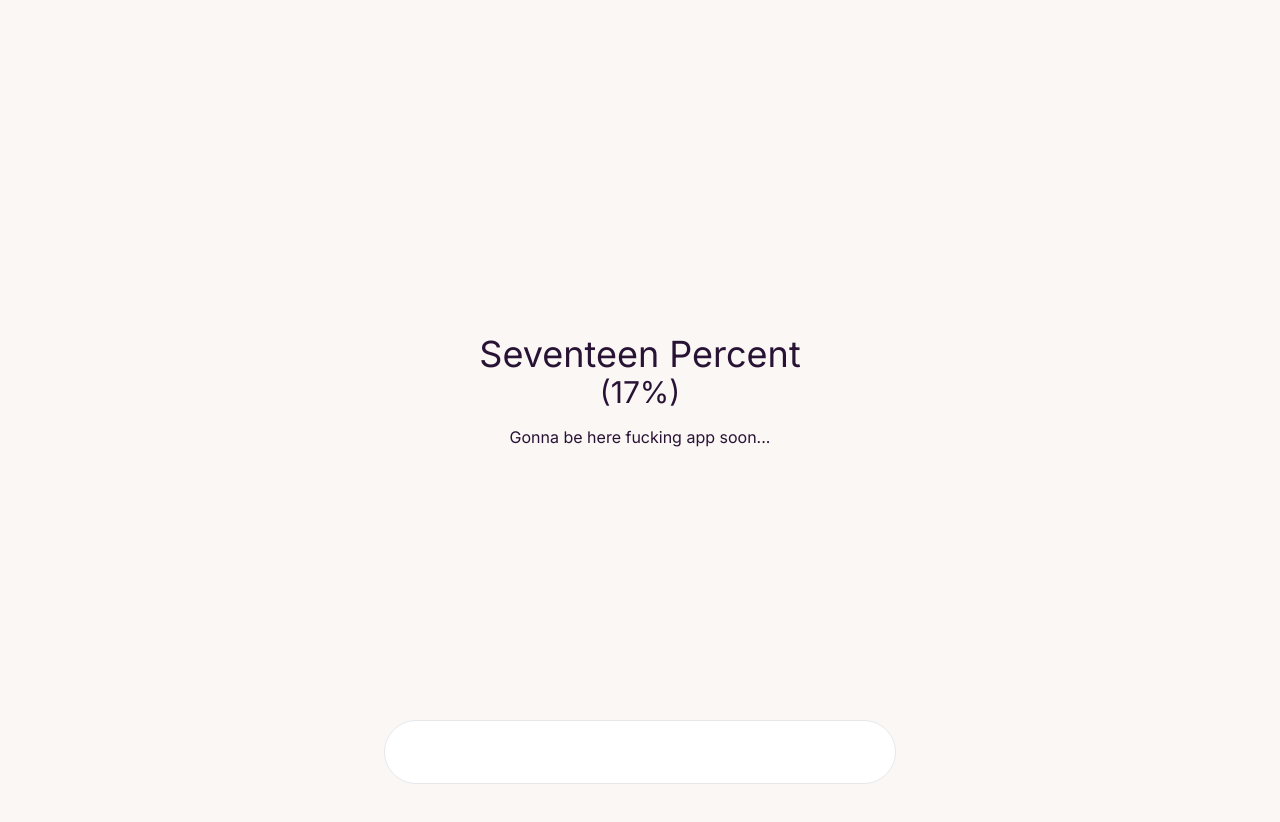
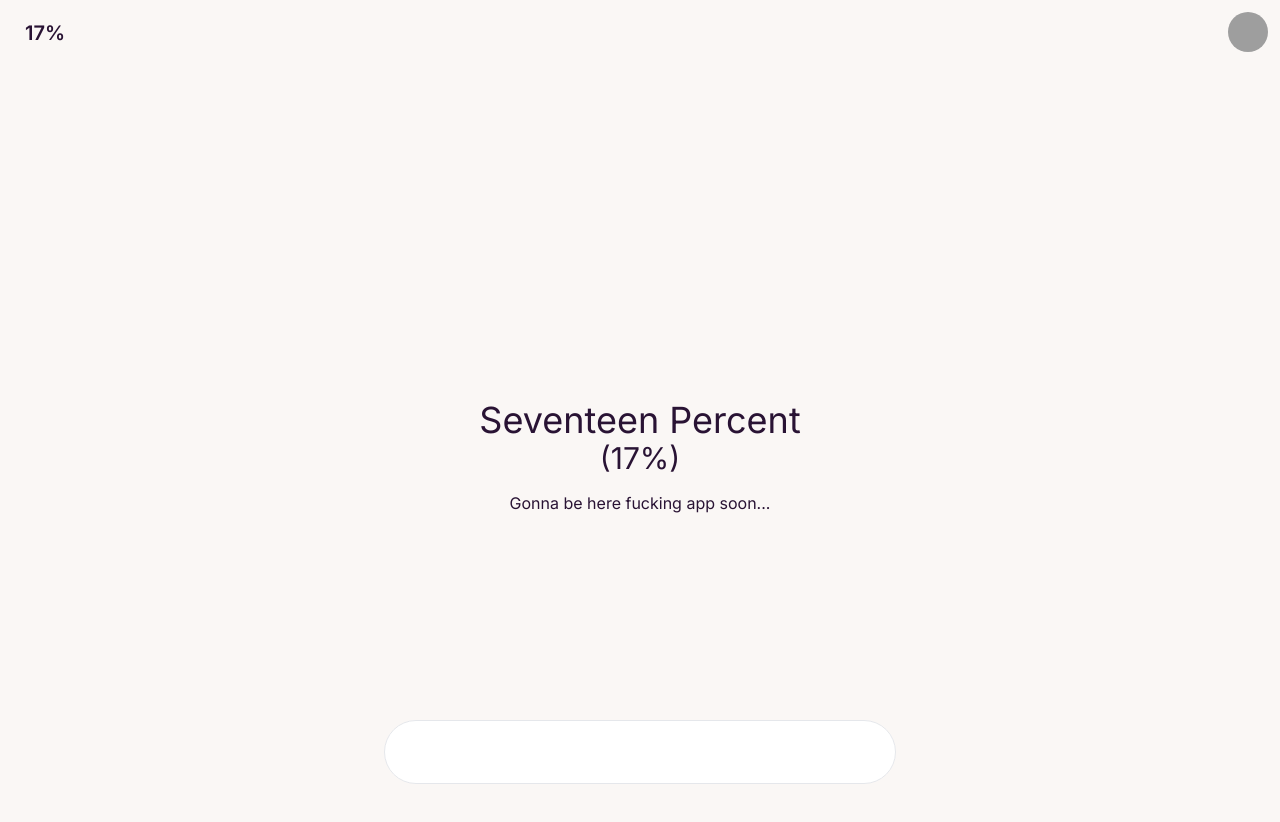
Before and after one commit to Bendako/seventeenpercent, a Next.js app: page / in a window 1280 px wide. Shown: the top 822 px of the page. Before the commit the page ends 800 px from the top, so only its background shows below. Built offline with nearby package versions, Linux system fonts and the light colour scheme; grey boxes are pictures that could not be loaded.

Commit message:
set up TopNavbar component and install some packages

```diff
--- a/next.config.mjs
+++ b/next.config.mjs
@@ -1,4 +1,15 @@
-/** @type {import('next').NextConfig} */
-const nextConfig = {};
+// /** @type {import('next').NextConfig} */
+// const nextConfig = {};
 
-export default nextConfig;
+// export default nextConfig;
+
+export const images = {
+    remotePatterns: [
+        {
+            protocol: 'https',
+            hostname: 'daisyui.com',
+            port: '',
+            //   pathname: '/account123/**',
+        },
+    ],
+};
--- a/package.json
+++ b/package.json
@@ -9,7 +9,10 @@
     "lint": "next lint"
   },
   "dependencies": {
+    "dotenv": "^16.4.3",
+    "mongodb": "^6.3.0",
     "next": "14.1.0",
+    "next-auth": "^4.24.5",
     "react": "^18",
     "react-dom": "^18",
     "react-icons": "^5.0.1",
--- a/src/app/components/Navbar.tsx
+++ b/src/app/components/BottomNavbar.tsx
@@ -9,7 +9,7 @@ import { FaHome } from "react-icons/fa";
 
 type Props = {}
 
-const Navbar = (props: Props) => {
+const BottomNavbar = (props: Props) => {
     const router = useRouter()
 
     return (
@@ -26,4 +26,4 @@ const Navbar = (props: Props) => {
   )
 }
 
-export default Navbar
+export default BottomNavbar
--- /dev/null
+++ b/src/app/components/TopNavbar.tsx
@@ -0,0 +1,47 @@
+'use client'
+import Link from 'next/link'
+import React from 'react'
+import { useRouter } from 'next/navigation';
+import { FaCar } from "react-icons/fa";
+import { FaHome } from "react-icons/fa";
+import Image from 'next/image';
+
+
+
+type Props = {}
+
+const TopNavbar = (props: Props) => {
+    const router = useRouter()
+
+    return (
+        <div className="navbar bg-base-100">
+  <div className="flex-1">
+    <button className="btn btn-ghost text-xl" onClick={() => router.push('/')}>17%</button>
+  </div>
+  <div className="flex-none gap-2">
+    {/* <div className="form-control">
+      <input type="text" placeholder="Search" className="input input-bordered w-24 md:w-auto" />
+    </div> */}
+    <div className="dropdown dropdown-end">
+      <div tabIndex={0} role="button" className="btn btn-ghost btn-circle avatar">
+        <div className="w-10 rounded-full">
+          <Image alt="Tailwind CSS Navbar component" width={100} height={100} src="https://daisyui.com/images/stock/photo-1534528741775-53994a69daeb.jpg" />
+        </div>
+      </div>
+      <ul tabIndex={0} className="mt-3 z-[1] p-2 shadow menu menu-sm dropdown-content bg-base-100 rounded-box w-52">
+        <li>
+          <a className="justify-between">
+            Profile
+            {/* <span className="badge">New</span> */}
+          </a>
+        </li>
+        <li><a>Settings</a></li>
+        <li><a>Logout</a></li>
+      </ul>
+    </div>
+  </div>
+</div>
+  )
+}
+
+export default TopNavbar
--- a/src/app/layout.tsx
+++ b/src/app/layout.tsx
@@ -1,7 +1,8 @@
 import type { Metadata } from "next";
 import { Inter } from "next/font/google";
 import "./globals.css";
-import Navbar from "./components/Navbar";
+import BottomNavbar from "./components/BottomNavbar";
+import TopNavbar from "./components/TopNavbar";
 
 
 const inter = Inter({ subsets: ["latin"] });
@@ -19,10 +20,11 @@ export default function RootLayout({
   return (
     <html data-theme='cupcake' lang="en">
       <body suppressHydrationWarning={true} className={inter.className}>
+        <TopNavbar />
         <div>
           {children}
         </div>
-        <Navbar />
+        <BottomNavbar />
         </body>
     </html>
   );
```
Also changed, not shown: 1 other file (tests, documents, lock files or other folders).
